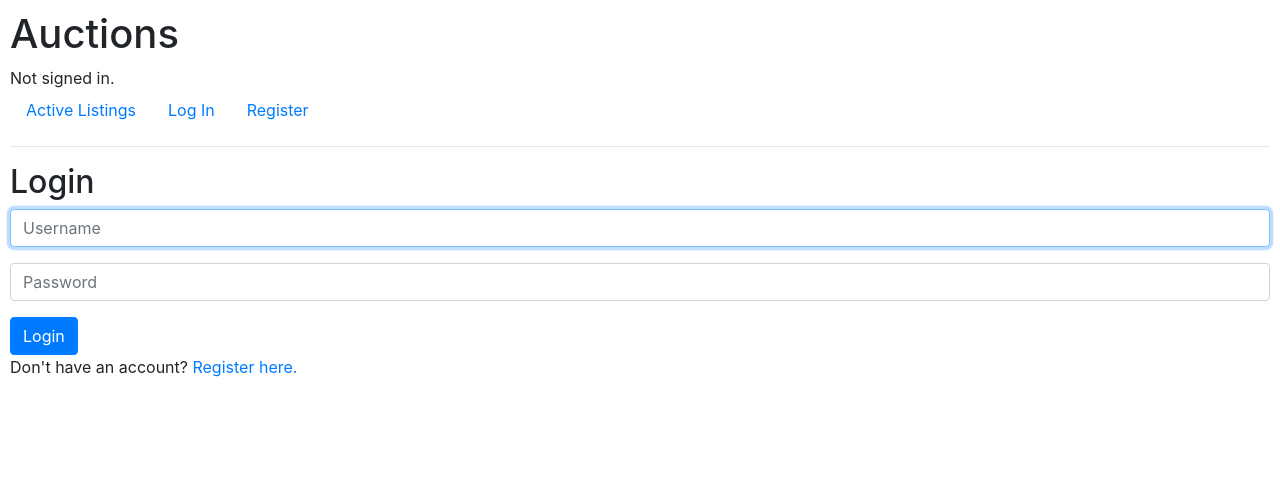
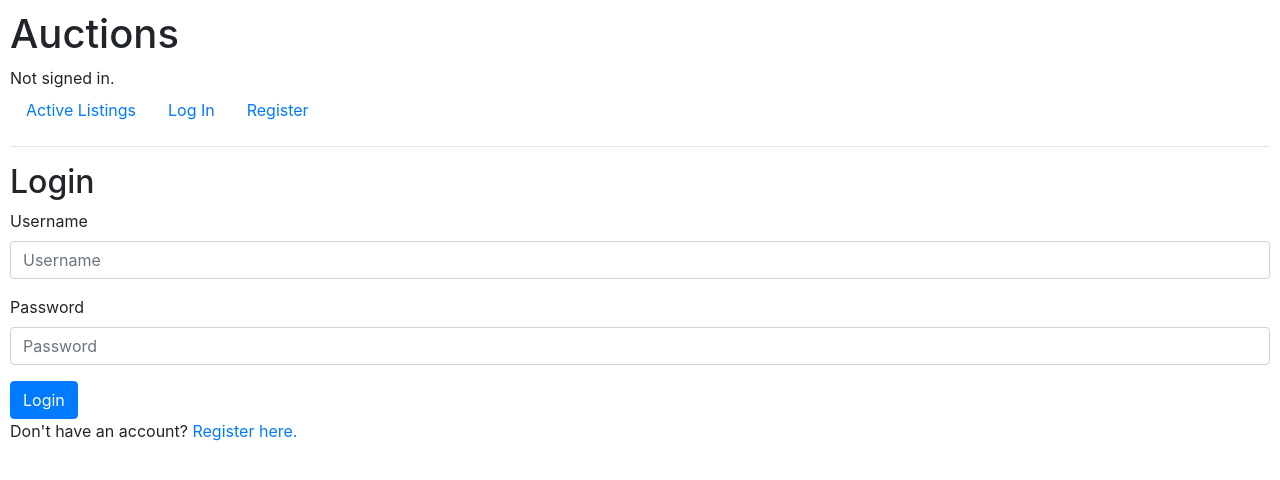
Before and after one commit to madefromjames/eBay-like_e-commerce_auction_site, a Django app: page /login in a window 1280 px wide. Shown: the top 480 px of the page. Run offline with Django 3.2, Linux system fonts and the light colour scheme; some libraries are stand-ins or nearby versions.

Commit message:
login form

```diff
--- a/auctions/forms.py
+++ b/auctions/forms.py
@@ -36,3 +36,11 @@ class RegistrationForm(forms.ModelForm):
             raise ValidationError('Passwords do not match')
 
         return cleaned_data
+
+class LoginForm(forms.Form):
+    username = forms.CharField(widget=forms.TextInput(attrs={
+        'class': 'form-control', 'placeholder': 'Username'
+    }))
+    password = forms.CharField(widget=forms.PasswordInput(attrs={
+        'class': 'form-control', 'placeholder': 'Password'
+    }))
--- a/auctions/templates/auctions/login.html
+++ b/auctions/templates/auctions/login.html
@@ -5,17 +5,21 @@
     <h2>Login</h2>
 
     {% if message %}
-        <div>{{ message }}</div>
+        <div class="alert alert-danger">
+            {{ message }}
+        </div>
     {% endif %}
 
     <form action="{% url 'login' %}" method="post">
         {% csrf_token %}
-        <div class="form-group">
-            <input autofocus class="form-control" type="text" name="username" placeholder="Username">
-        </div>
-        <div class="form-group">
-            <input class="form-control" type="password" name="password" placeholder="Password">
-        </div>
+            <div class="form-group">
+                <label for="form.username.label">{{ form.username.label }}</label>
+                {{ form.username }}
+            </div>
+            <div class="form-group">
+                <label for="form.password.label">{{ form.password.label }}</label>
+                {{ form.password }}
+            </div>
         <input class="btn btn-primary" type="submit" value="Login">
     </form>
 
--- a/auctions/views.py
+++ b/auctions/views.py
@@ -3,7 +3,7 @@ from django.db import IntegrityError
 from django.http import HttpResponse, HttpResponseRedirect
 from django.shortcuts import render, redirect
 from django.urls import reverse
-from .forms import RegistrationForm
+from .forms import RegistrationForm, LoginForm
 
 from .models import Category, Listing, Bid, Comment
 
@@ -186,22 +186,28 @@ def create_list(request):
 
 def login_view(request):
     if request.method == "POST":
+        form = LoginForm(request.POST)
 
         # Attempt to sign user in
-        username = request.POST["username"]
-        password = request.POST["password"]
-        user = authenticate(request, username=username, password=password)
+        if form.is_valid():
+            username = form.cleaned_data.get("username")
+            password = form.cleaned_data.get("password")
+            user = authenticate(request, username=username, password=password)
 
-        # Check if authentication successful
-        if user is not None:
-            login(request, user)
-            return HttpResponseRedirect(reverse("index"))
-        else:
-            return render(request, "auctions/login.html", {
-                "message": "Invalid username and/or password."
-            })
+            # Check if authentication successful
+            if user is not None:
+                login(request, user)
+                return HttpResponseRedirect(reverse("index"))
+            else:
+                return render(request, "auctions/login.html", {
+                    "form": form, "message": "Invalid username and/or password."
+                })
     else:
-        return render(request, "auctions/login.html")
+        form = LoginForm()
+
+    return render(request, "auctions/login.html", {
+        'form': form
+    })
 
 
 def logout_view(request):
```
Also changed, not shown: db.sqlite3.
